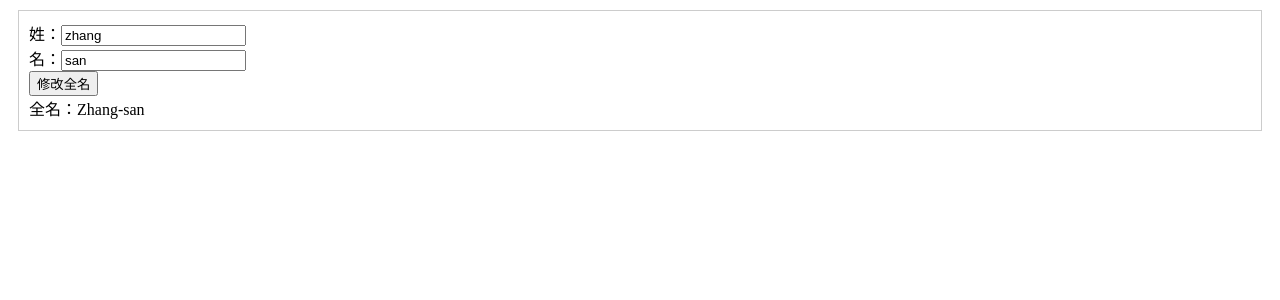
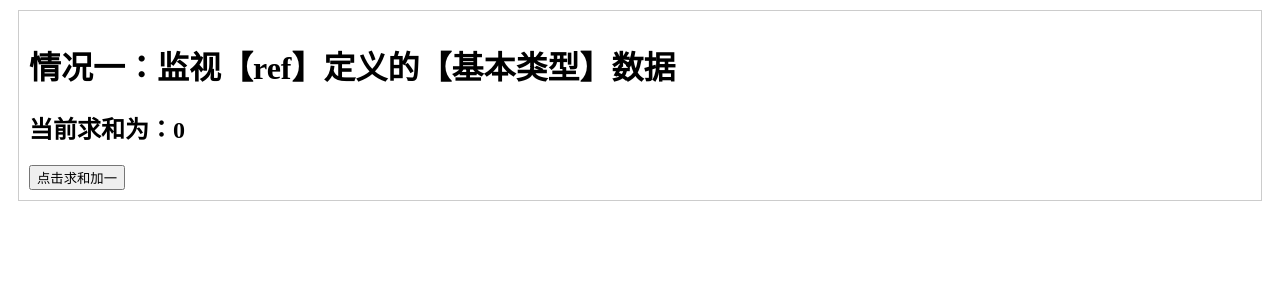
Before and after one commit to 1649125778/hello_vue3, a Vue app: page / in a window 1280 px wide. Shown: the top 300 px of the page. Built offline with nearby package versions, Linux system fonts and the light colour scheme; the HTML template or start-up script is replaced by a standard one.

Commit message:
watch监视ref定义的基本数据类型

```diff
--- a/src/components/Person.vue
+++ b/src/components/Person.vue
@@ -1,45 +1,29 @@
 <template>
     <div class="person">
-        姓：<input type="text" v-model="firstName">
-        <br>
-        名：<input type="text" v-model="lastName">
-        <br>
-        <button @click="changeFullName">修改全名</button>
-        <br>
-        全名：<span>{{ fullName }}</span>
+        <h1>情况一：监视【ref】定义的【基本类型】数据</h1>
+        <h2>当前求和为：{{ sum }}</h2>
+        <button @click="addSum">点击求和加一</button>
     </div>
 </template>
 
 <script setup lang="ts" name="Person">
-    import { ref, computed, reactive ,toRefs} from 'vue';
-    let firstName = ref('zhang')
-    let lastName = ref('san')
+    import { ref, computed, reactive ,toRefs,watch} from 'vue';
+    //数据
+    let sum = ref(0)
 
-    // 计算属性   有缓存(使用多次但是只调用一次) 只读
-    // let fullName = computed(()=>{
-
-    //     return firtName.value.slice(0,1).toUpperCase+firtName.value.slice(1)+'---'+lastName.value
-    // })
-    //定义可读可写的computed 计算属性
-    let fullName = computed({
-
-      get(){
-        console.log(firstName.value.slice(0,1).toUpperCase)
-        return firstName.value.slice(0,1).toUpperCase()+firstName.value.slice(1)+'-'+lastName.value
-      },
-      set(val){
-        console.log('set',val)
-        const [str1,str2] = val.split('-')
-        console.log(str1,str2)
-        firstName.value = str1
-        lastName.value = str2
+    //方法
+    function addSum(){
+        sum.value += 1
     }
-
+    //监视 情况一：监视【ref】定义的【基本类型】数据
+    const stopWatch = watch(sum,(newValue,oldValue)=>{
+        console.log('newValue：',newValue,'oldValue',oldValue)
+        //停止监视
+        if(newValue>=10){
+            stopWatch
+        }
 
     })
-    function changeFullName(){
-        fullName.value = '123-123'
-    }
 
 </script>
 
```
